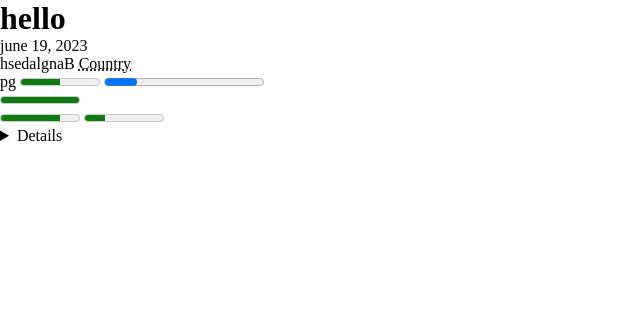
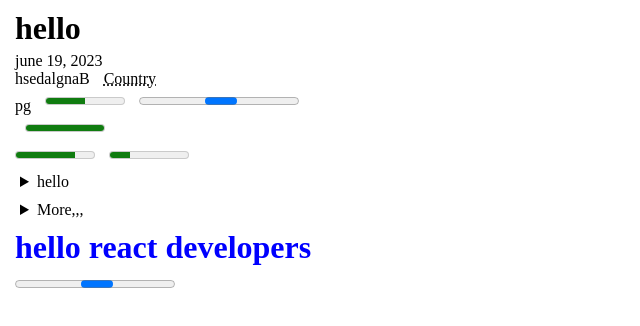
Before and after one commit to EngrMunir/digital-products, a plain HTML site: page index.html in a window 1280 px wide. Shown: the whole page, without its empty margins (0-640 px from the left). Drawn offline with Linux system fonts and the light colour scheme.

Commit message:
i try my best

```diff
--- a/index.html
+++ b/index.html
@@ -19,8 +19,18 @@
     <meter id="dm" value="1"></meter><br>
     <meter id="test" value="0.75"></meter>
     <meter value="0.25"></meter>
+
     <details>
-
+        <summary>hello</summary>
+        <p>
+            Lorem ipsum dolor sit, amet consectetur adipisicing elit. Iure molestias<br> possimus consequatur nihil quas earum magni, quis nostrum libero et maxime voluptatem vero, aperiam quam excepturi modi vel distinctio impedit!
+        </p>
     </details>
+    <details>
+        <summary>More,,,</summary>
+        <p>Lorem ipsum dolor sit amet consectetur, adipisicing elit. Voluptatibus, saepe. Dolor vero, suscipit deleniti doloremque necessitatibus et esse doloribus qui sit voluptatibus? Sunt libero blanditiis eveniet error nisi asperiores veritatis?</p>
+    </details>
+    <h1 class="test">hello react developers</h1>
+    <progress class="test1"></progress>
 </body>
 </html>
--- a/style.css
+++ b/style.css
@@ -1,4 +1,12 @@
 *{
-    margin: 0px;
+    margin: 5px;
     padding: 0px;
 }
+
+.test{
+    color: blue;
+   cursor: pointer;
+}
+.test1{
+    color: chartreuse;
+}
```
